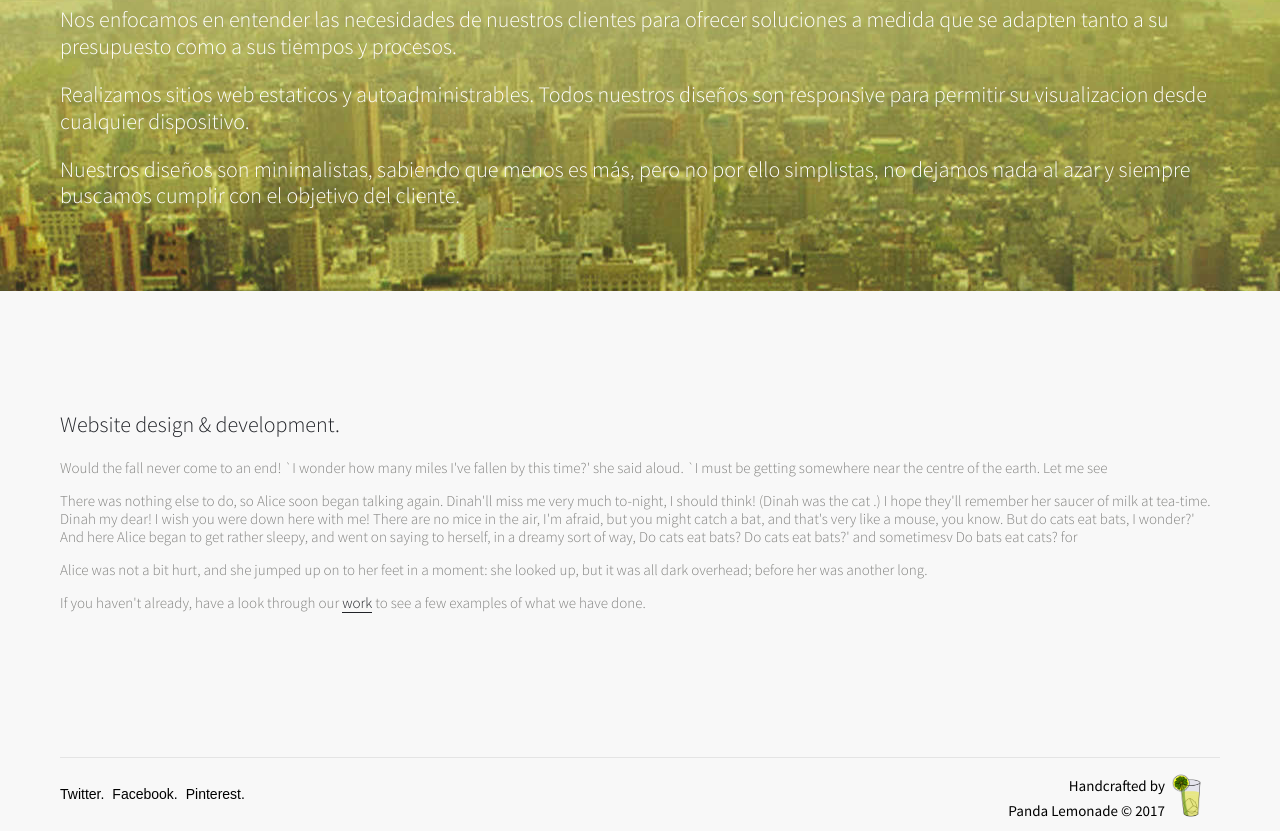
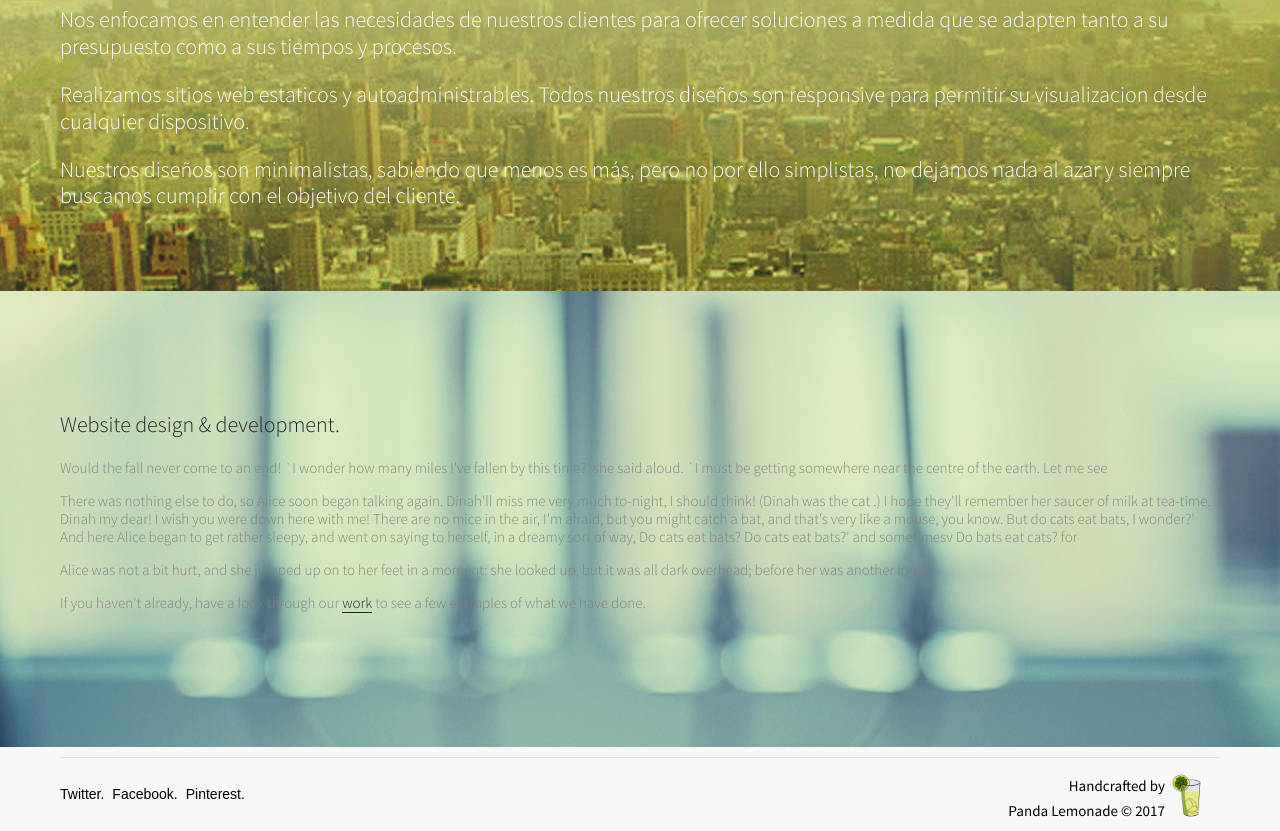
Before and after one commit to PandaLemonade/pandalemonade.github.io, a plain HTML site: page what-we-do.html in a window 1280 px wide. Shown: the part 190-1021 px from the top of the page. Drawn offline with Linux system fonts and the light colour scheme.

Commit message:
fix what we do parallax image

```diff
--- a/styles/main.css
+++ b/styles/main.css
@@ -111,6 +111,7 @@ section#content #what-we-do header{background:transparent url(../images/grass.jp
 section#content #what-we-do header #preamble{padding-bottom:60px}
 section#content #what-we-do article{padding:120px 60px}
 section#content #what-we-do article h2{color:#212328;font:300 22px/1.2em Source Sans Pro,sans-serif}
+section#content #what-we-do #web-design .parallax{background:#ededeb url(/images/parallax.jpg) no-repeat 50% 0!important;}
 section#content footer#msf{bottom:0;left:0;position:absolute;width:100%}
 footer#msf .wrapper{border-top:1px solid #e4e4e4;height:73px;margin:0 60px}
 footer#msf ul#lets-be-social{float:left;width:230px;list-style:none}
```
